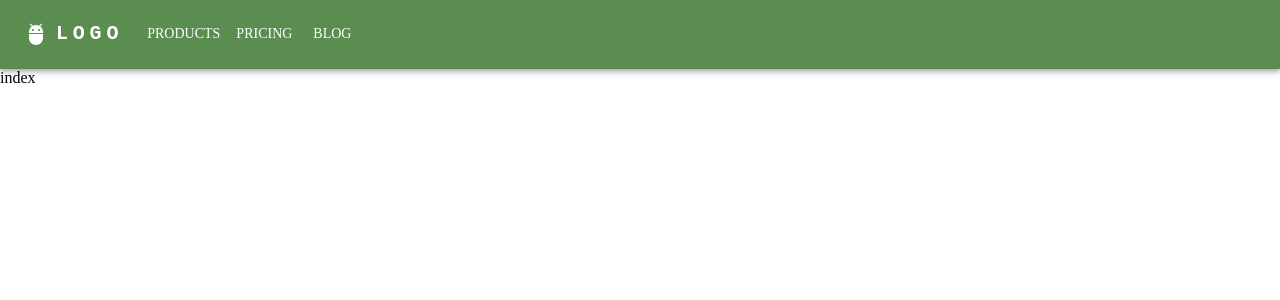
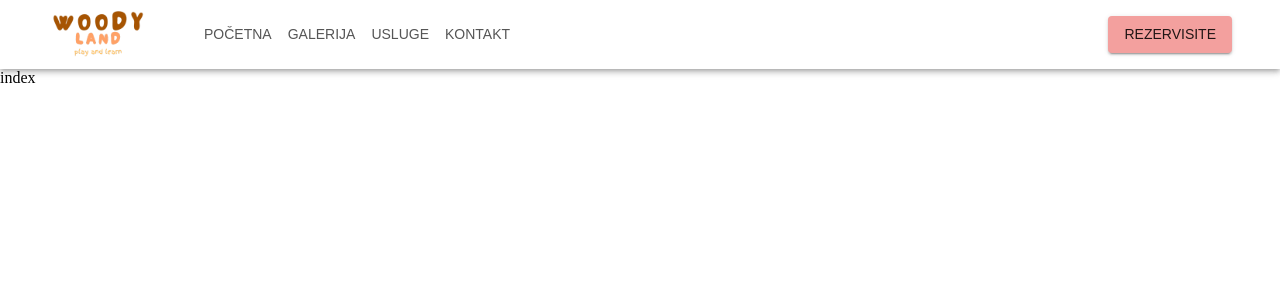
Before and after one commit to StefanRacic/WoodyLand.Website, a Next.js app: page / in a window 1280 px wide. Shown: the top 300 px of the page. Built offline with nearby package versions, Linux system fonts and the light colour scheme.

Commit message:
Implement navbar

```diff
--- a/src/components/layout/navbar.tsx
+++ b/src/components/layout/navbar.tsx
@@ -8,20 +8,15 @@ import Typography from "@mui/material/Typography";
 import Menu from "@mui/material/Menu";
 import MenuIcon from "@mui/icons-material/Menu";
 import Container from "@mui/material/Container";
-import Avatar from "@mui/material/Avatar";
 import Button from "@mui/material/Button";
-import Tooltip from "@mui/material/Tooltip";
 import MenuItem from "@mui/material/MenuItem";
-import AdbIcon from "@mui/icons-material/Adb";
-import { useTheme } from "@emotion/react";
+import LogoImage from "../../../public/images/Logo.png";
+import Image from "next/image";
 
-const pages = ["Products", "Pricing", "Blog"];
-const settings = ["Profile", "Account", "Dashboard", "Logout"];
+const pages = ["Početna", "Galerija", "Usluge", "Kontakt"];
 
 function Navbar() {
   const [anchorElNav, setAnchorElNav] = useState<null | HTMLElement>(null);
-  const [anchorElUser, setAnchorElUser] = useState<null | HTMLElement>(null);
-  const theme = useTheme();
 
   const handleOpenNavMenu = (event: React.MouseEvent<HTMLElement>) => {
     setAnchorElNav(event.currentTarget);
@@ -32,39 +27,17 @@ function Navbar() {
   };
 
   return (
-    <AppBar position="static" color="primary">
+    <AppBar position="static" color="inherit">
       <Container maxWidth="xl">
-        <Toolbar disableGutters>
-          <AdbIcon sx={{ display: { xs: "none", md: "flex" }, mr: 1 }} />
-          <Typography
-            variant="h6"
-            noWrap
-            component="a"
-            href="#app-bar-with-responsive-menu"
+        <Toolbar>
+          <Image src={LogoImage} width={100} alt="Woodyland" />
+          <Box
             sx={{
-              mr: 2,
-              display: { xs: "none", md: "flex" },
-              fontFamily: "monospace",
-              fontWeight: 700,
-              letterSpacing: ".3rem",
-              color: "inherit",
-              textDecoration: "none",
+              flexGrow: 1,
+              display: { xs: "flex", md: "none" },
+              justifyContent: "end",
             }}
           >
-            LOGO
-          </Typography>
-
-          <Box sx={{ flexGrow: 1, display: { xs: "flex", md: "none" } }}>
-            <IconButton
-              size="large"
-              aria-label="account of current user"
-              aria-controls="menu-appbar"
-              aria-haspopup="true"
-              onClick={handleOpenNavMenu}
-              color="inherit"
-            >
-              <MenuIcon />
-            </IconButton>
             <Menu
               id="menu-appbar"
               anchorEl={anchorElNav}
@@ -89,37 +62,35 @@ function Navbar() {
                 </MenuItem>
               ))}
             </Menu>
+            <IconButton
+              size="large"
+              aria-controls="menu-appbar"
+              aria-haspopup="true"
+              onClick={handleOpenNavMenu}
+              color="inherit"
+            >
+              <MenuIcon />
+            </IconButton>
           </Box>
-          <AdbIcon sx={{ display: { xs: "flex", md: "none" }, mr: 1 }} />
-          <Typography
-            variant="h5"
-            noWrap
-            component="a"
-            href="#app-bar-with-responsive-menu"
-            sx={{
-              mr: 2,
-              display: { xs: "flex", md: "none" },
-              flexGrow: 1,
-              fontFamily: "monospace",
-              fontWeight: 700,
-              letterSpacing: ".3rem",
-              color: "inherit",
-              textDecoration: "none",
-            }}
-          >
-            LOGO
-          </Typography>
-          <Box sx={{ flexGrow: 1, display: { xs: "none", md: "flex" } }}>
+          <Box sx={{ flexGrow: 1, display: { xs: "none", md: "flex" }, pl: 6 }}>
             {pages.map((page) => (
               <Button
+                variant="text"
                 key={page}
                 onClick={handleCloseNavMenu}
-                sx={{ my: 2, color: "white", display: "block" }}
+                sx={{
+                  my: 2,
+                  display: "block",
+                  color: "#555555",
+                }}
               >
                 {page}
               </Button>
             ))}
           </Box>
+          <Button variant="contained" color="secondary">
+            Rezervisite
+          </Button>
         </Toolbar>
       </Container>
     </AppBar>
--- a/src/config/themes/theme.tsx
+++ b/src/config/themes/theme.tsx
@@ -1,8 +1,8 @@
 "use client";
 
-import { ThemeOptions, createTheme } from "@mui/material/styles";
+import { createTheme } from "@mui/material/styles";
 
-export const themeOptions: ThemeOptions = {
+export const theme = createTheme({
   palette: {
     mode: "light",
     primary: {
@@ -12,7 +12,7 @@ export const themeOptions: ThemeOptions = {
       main: "#f3a09e",
     },
     text: {
-      primary: "rgba(0,0,0,0.87)",
+      primary: "#555555",
     },
     error: {
       main: "#e61a1a",
@@ -22,8 +22,6 @@ export const themeOptions: ThemeOptions = {
     },
   },
   typography: {
-    fontFamily: "Montserrat",
+    fontFamily: "Montserrat, Arial",
   },
-};
-
-export const theme = createTheme(themeOptions);
+});
```
Also changed, not shown: public/images/Logo.png (added).
